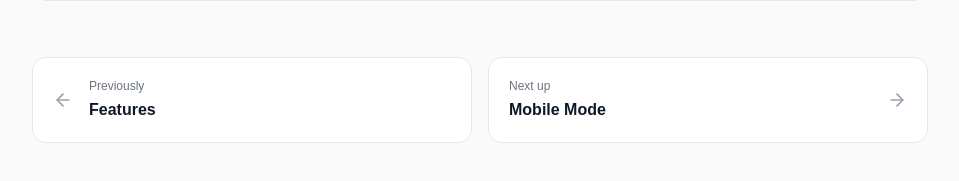
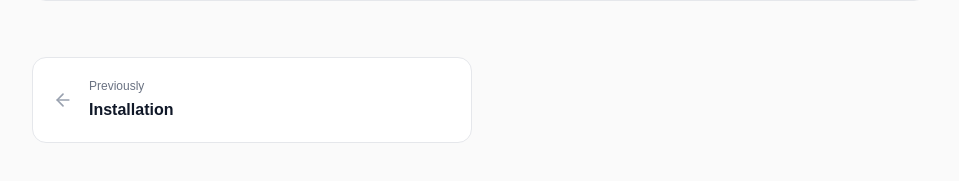
Before and after one commit to Restu-Averian/-resuave-texteditor, a React (Vite) app: page /props in a window 1280 px wide. Shown: the part 1516-1697 px from the top of the page, without its empty margins (288-1247 px from the left). Built offline with nearby package versions, Linux system fonts and the light colour scheme.

Commit message:
fix: add cursor-pointer to interactive elements and update documentation navigation links

```diff
--- a/src/pages/installation/index.jsx
+++ b/src/pages/installation/index.jsx
@@ -33,7 +33,7 @@ export default function InstallationPage() {
             <button
               key={pm}
               onClick={() => setPkgManager(pm)}
-                  className={`px-10 py-2.5 text-sm font-medium rounded-md transition-colors ${
+              className={`cursor-pointer px-10 py-2.5 text-sm font-medium rounded-md transition-colors ${
                 pkgManager === pm
                   ? "bg-[#111111] text-white"
                   : "text-gray-600 hover:text-gray-900 hover:bg-gray-50"
@@ -51,7 +51,9 @@ export default function InstallationPage() {
             <h3 className="font-semibold text-gray-900 text-sm">
               1. Install package
             </h3>
-                <CodePreview code={`${pkgManager} ${pkgManager === "yarn" ? "add" : "install"} @resuave/tiptap-editor`} />
+            <CodePreview
+              code={`${pkgManager} ${pkgManager === "yarn" ? "add" : "install"} @resuave/tiptap-editor`}
+            />
           </div>
 
           {/* Step 2 */}
@@ -59,7 +61,9 @@ export default function InstallationPage() {
             <h3 className="font-semibold text-gray-900 text-sm">
               2. Install peer dependencies
             </h3>
-                <CodePreview code={`${pkgManager} ${pkgManager === "yarn" ? "add" : "install"} react react-dom @tiptap/react @tiptap/pm @tiptap/starter-kit`} />
+            <CodePreview
+              code={`${pkgManager} ${pkgManager === "yarn" ? "add" : "install"} react react-dom @tiptap/react @tiptap/pm @tiptap/starter-kit`}
+            />
           </div>
 
           {/* Step 3 */}
@@ -83,8 +87,7 @@ export default function App() {
 
         {/* Navigation Buttons */}
         <NavigationButtons
-              prev={{ path: "#", label: "Previously", title: "Overview" }}
-              next={{ path: "#", label: "Next up", title: "Usage" }}
+          next={{ path: "/props", label: "Next up", title: "Props" }}
         />
       </div>
     </div>
--- a/src/pages/landing-page/components/preview-code.jsx
+++ b/src/pages/landing-page/components/preview-code.jsx
@@ -18,13 +18,13 @@ export default function PreviewCode() {
           <TabsList variant="line" className="h-auto p-0 gap-6">
             <TabsTrigger
               value="installation"
-              className="text-gray-400 hover:text-gray-200 data-[state=active]:text-white text-sm font-medium pb-4 border-b-2 border-transparent data-[state=active]:border-white transition-colors rounded-none px-0 bg-transparent! shadow-none! outline-none after:hidden"
+              className="cursor-pointer text-gray-400 hover:text-gray-200 data-[state=active]:text-white text-sm font-medium pb-4 border-b-2 border-transparent  transition-colors rounded-none px-0 bg-transparent! shadow-none! outline-none after:hidden"
             >
               Installation
             </TabsTrigger>
             <TabsTrigger
               value="quick-start"
-              className="text-gray-400 hover:text-gray-200 data-[state=active]:text-white text-sm font-medium pb-4 border-b-2 border-transparent data-[state=active]:border-white transition-colors rounded-none px-0 bg-transparent! shadow-none! outline-none after:hidden"
+              className="cursor-pointer text-gray-400 hover:text-gray-200 data-[state=active]:text-white text-sm font-medium pb-4 border-b-2 border-transparent  transition-colors rounded-none px-0 bg-transparent! shadow-none! outline-none after:hidden"
             >
               Quick Start
             </TabsTrigger>
--- a/src/pages/props/index.jsx
+++ b/src/pages/props/index.jsx
@@ -186,8 +186,11 @@ export default function App() {
 
         {/* Navigation Buttons */}
         <NavigationButtons
-          prev={{ path: "/", label: "Previously", title: "Features" }}
-          next={{ path: "#", label: "Next up", title: "Mobile Mode" }}
+          prev={{
+            path: "/installation",
+            label: "Previously",
+            title: "Installation",
+          }}
         />
       </div>
     </div>
```
Lines whose indentation alone changed are shown as unchanged.
